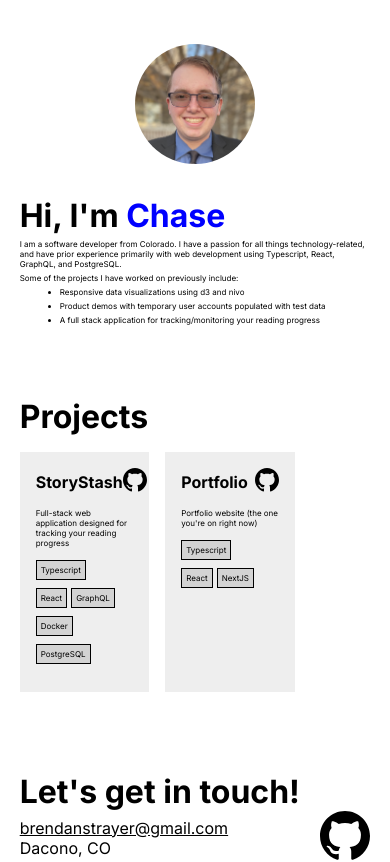
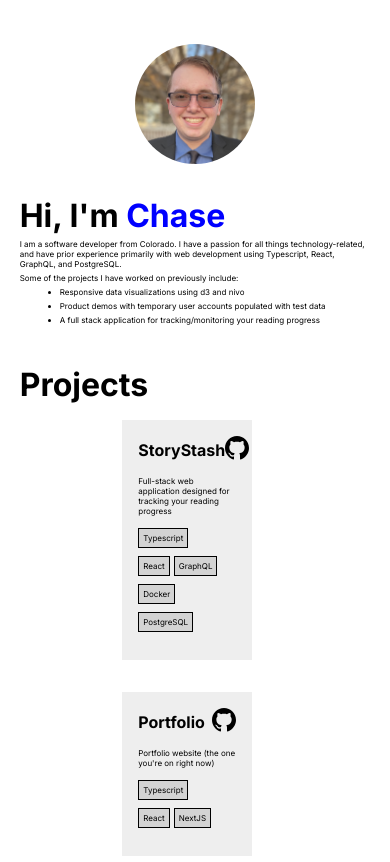
Before and after one commit to chasestr/personal-website, a Next.js app: page / in a window 390 px wide. Shown: the top 862 px of the page. Built offline with nearby package versions, Linux system fonts and the light colour scheme.

Commit message:
Start styling for small breakpoint on Projects component

```diff
--- a/src/app/Projects.module.css
+++ b/src/app/Projects.module.css
@@ -14,3 +14,24 @@
     display: flex;
     flex-wrap: wrap;
 }
+
+/* sm breakpoint */
+@media (max-width: 600px) {
+    .container {
+        display: flex;
+        margin-top: 2rem;
+        margin-bottom: 2rem;
+        flex-direction: column;
+    }
+
+    .title {
+        font-size: 2rem;
+        font-weight: bold;
+    }
+
+    .card_container {
+        display: flex;
+        flex-direction: column;
+        align-items: center;
+    }
+}
```
